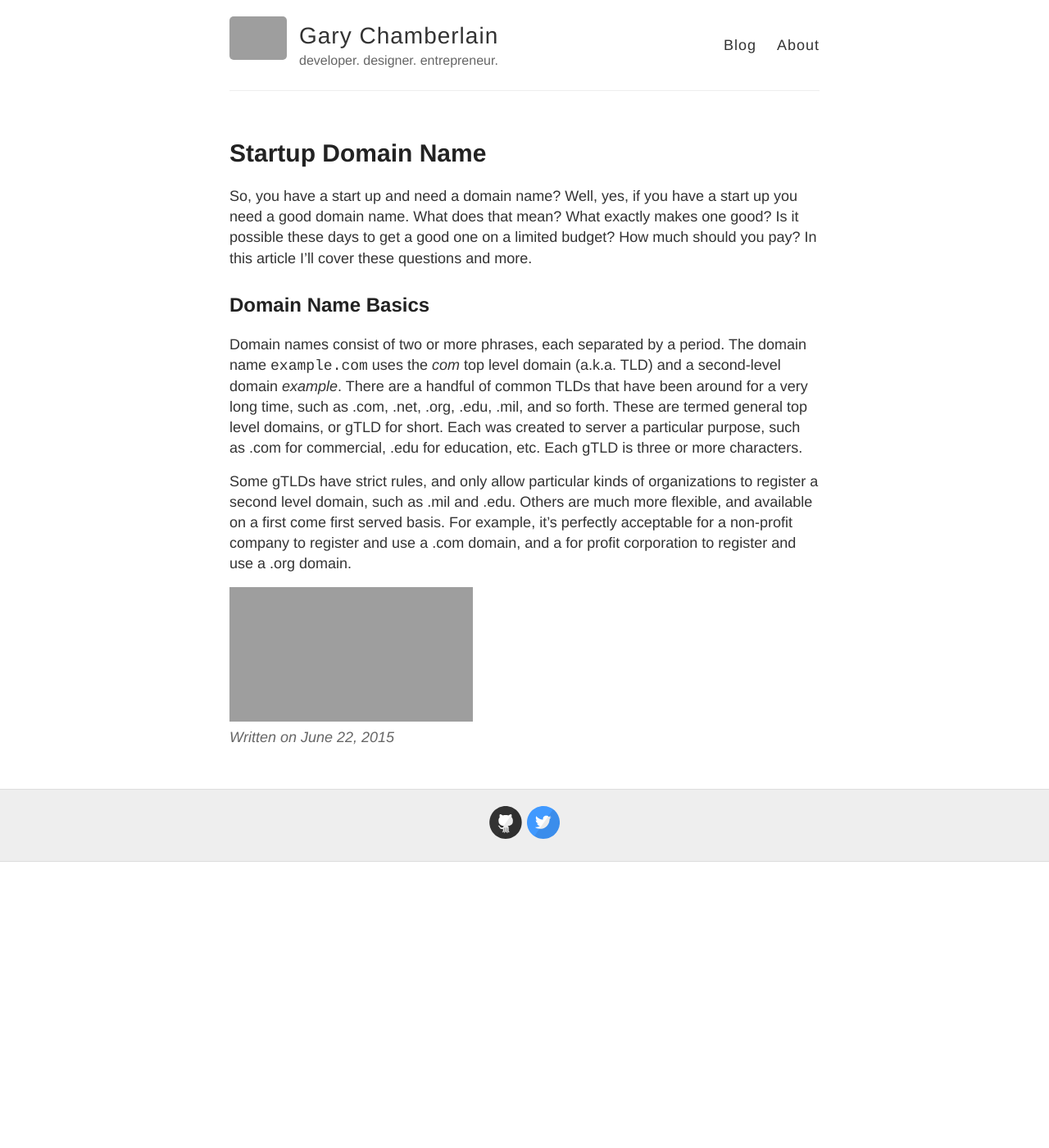
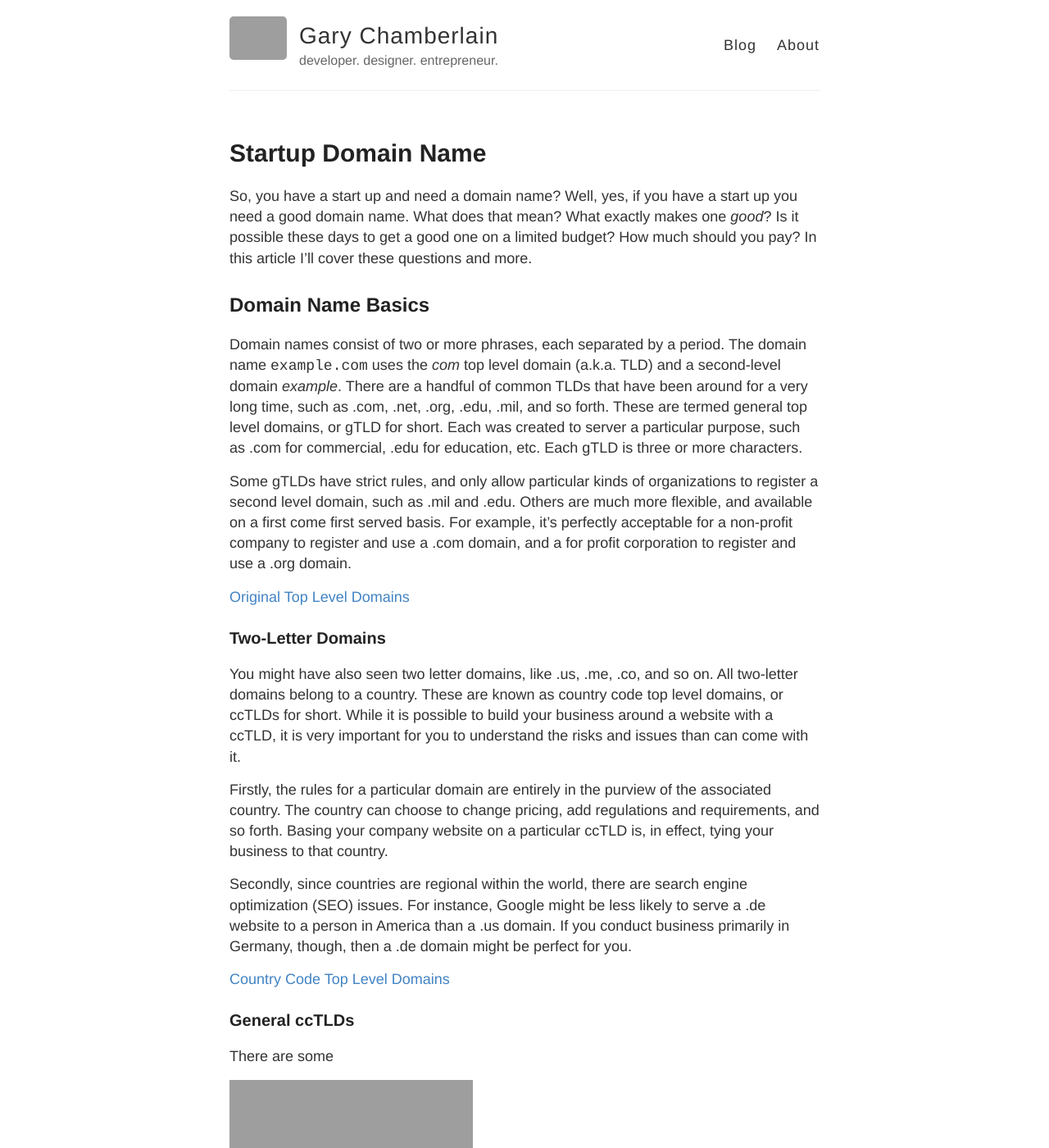
Before and after one commit to GaryChamberlain/garychamberlain.github.io, a Jekyll site: the page built from _posts/2015-6-22-startup-domain-name.md, in a window 1280 px wide and 1400 px high. Shown: the whole window at 82% size. Built offline with Jekyll 4.4.1, drawn with Linux system fonts in a browser that asks for light colours; Markdown is read by kramdown in place of the engine named in the settings; grey boxes are pictures that could not be loaded.

Commit message:
Updated 2015-6-22-startup-domain-name.md

```diff
--- a/_posts/2015-6-22-startup-domain-name.md
+++ b/_posts/2015-6-22-startup-domain-name.md
@@ -6,7 +6,7 @@ published: true
 
 
 
-So, you have a start up and need a domain name?  Well, yes, if you have a start up you need a good domain name.  What does that mean?  What exactly makes one good? Is it possible these days to get a good one on a limited budget?  How much should you pay?  In this article I'll cover these questions and more.
+So, you have a start up and need a domain name?  Well, yes, if you have a start up you need a good domain name.  What does that mean?  What exactly makes one _good_? Is it possible these days to get a good one on a limited budget?  How much should you pay?  In this article I'll cover these questions and more.
 
 ## Domain Name Basics
 
@@ -14,4 +14,20 @@ Domain names consist of two or more phrases, each separated by a period. The dom
 
 Some gTLDs have strict rules, and only allow particular kinds of organizations to register a second level domain, such as .mil and .edu. Others are much more flexible, and available on a first come first served basis. For example, it's perfectly acceptable for a non-profit company to register and use a .com domain, and a for profit corporation to register and use a .org domain.
 
+[Original Top Level Domains](https://en.wikipedia.org/wiki/List_of_Internet_top-level_domains#Original_top-level_domains)
+
+### Two-Letter Domains
+
+You might have also seen two letter domains, like .us, .me, .co, and so on.  All two-letter domains belong to a country.  These are known as country code top level domains, or ccTLDs for short.  While it is possible to build your business around a website with a ccTLD, it is very important for you to understand the risks and issues than can come with it.
+
+Firstly, the rules for a particular domain are entirely in the purview of the associated country.  The country can choose to change pricing, add regulations and requirements, and so forth. Basing your company website on a particular ccTLD is, in effect, tying your business to that country.
+
+Secondly, since countries are regional within the world, there are search engine optimization (SEO) issues.  For instance, Google might be less likely to serve a .de website to a person in America than a .us domain.  If you conduct business primarily in Germany, though, then a .de domain might be perfect for you.
+
+[Country Code Top Level Domains](https://en.wikipedia.org/wiki/List_of_Internet_top-level_domains#Country_code_top-level_domains)
+
+### General ccTLDs
+
+There are some
+
 <iframe width="297" height="164" src="http://www.youtube.com/embed/1kFcxf8KAjg?showinfo=0" frameborder="0" allowfullscreen=""></iframe>
```
